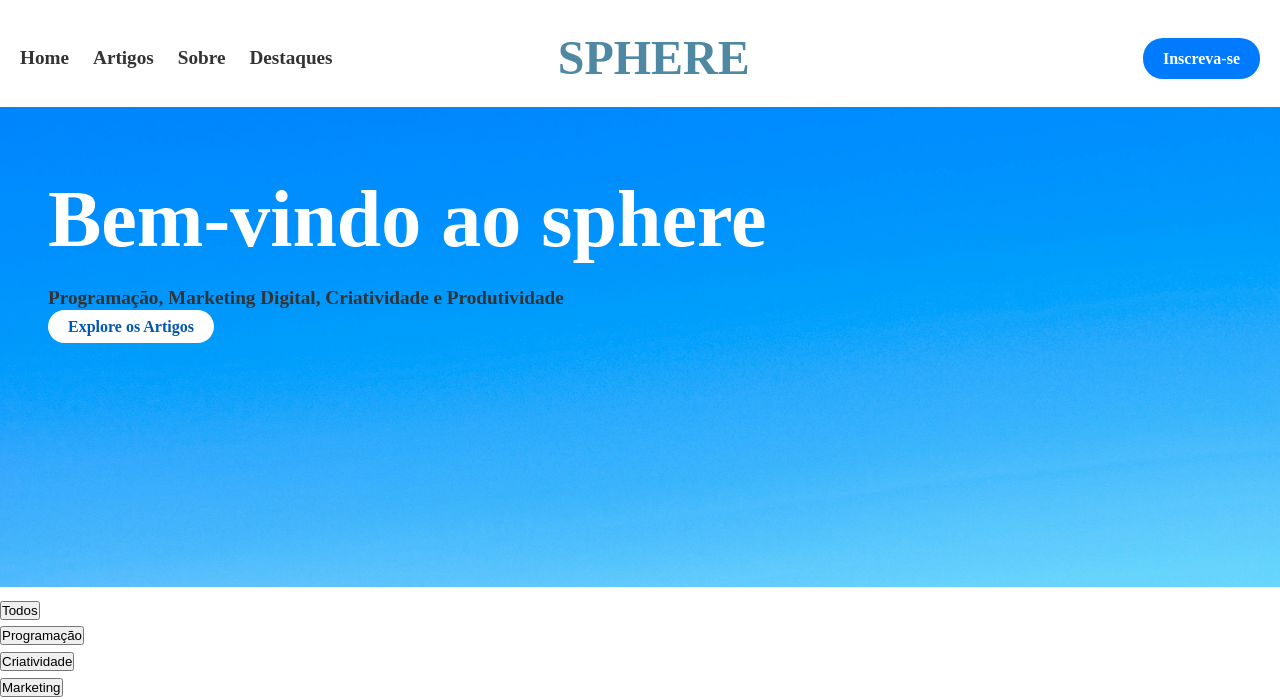
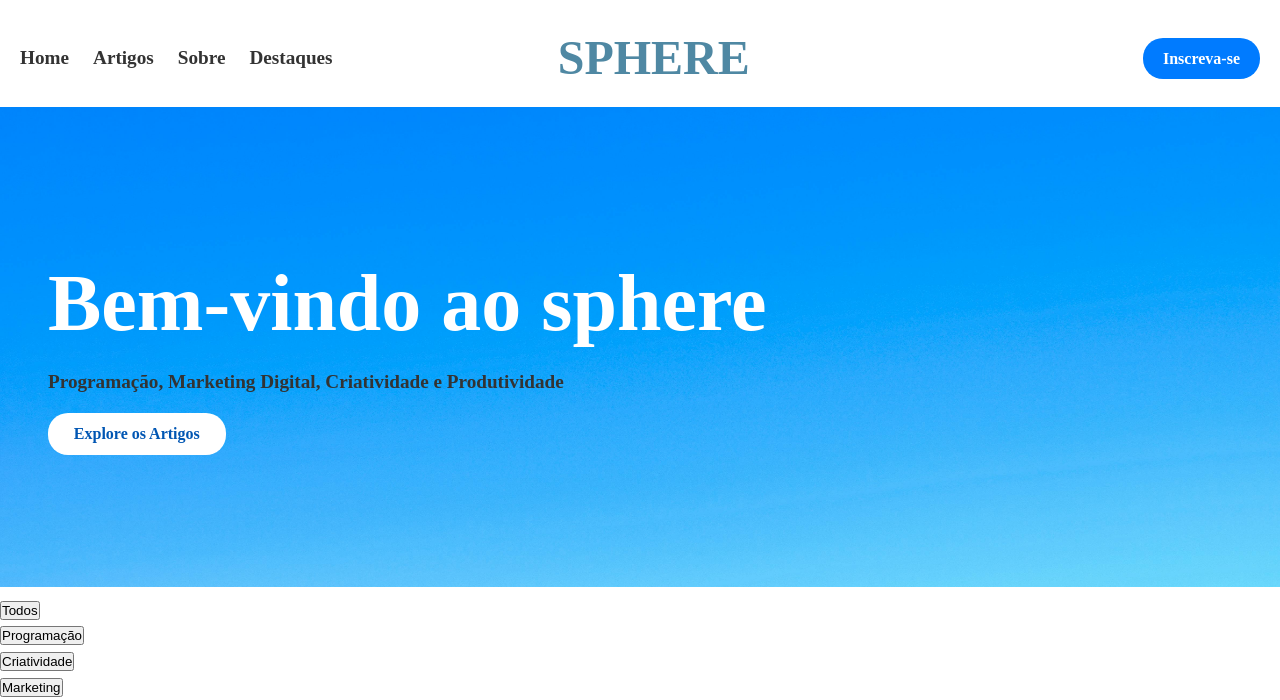
Before and after one commit to Lucascruz-lab/Sphere-Blog, a plain HTML site: page index.html in a window 1280 px wide. Shown: the top 700 px of the page. Drawn offline with Linux system fonts and the light colour scheme.

Commit message:
ajuste no layout header

```diff
--- a/src/css/header.css
+++ b/src/css/header.css
@@ -8,7 +8,6 @@ header{
     padding: 10px 20px;
     margin: 0 auto;
     align-items: center;
-    min-width: 1200px;
 }
 
 #navegação ul {
@@ -51,7 +50,7 @@ header{
     text-decoration: none;
     font-size: 1rem;
     font-weight: bold;
-    transition: background-color 0.3s es7;
+    transition: background-color 0.3s ease;
 }
 
 #botao-header:hover {
@@ -66,7 +65,10 @@ header div {
     width: 100%;
     height: 60vh;
     padding: 3em;
-    align-items: center;
+    display: flex;
+    flex-direction: column;
+    justify-content: center;
+
 }
 
 header div h1 {
@@ -92,5 +94,12 @@ header div a {
     border-radius: 20px;
     text-decoration: none;
     text-align: center;
+    width: 15%;
+    margin-top: 1em;
+    transition: background-color 0.3s ease;
+}
 
+header div a:hover {
+    background-color: #0056b3;
+    color: #ffffff;
 }
```
